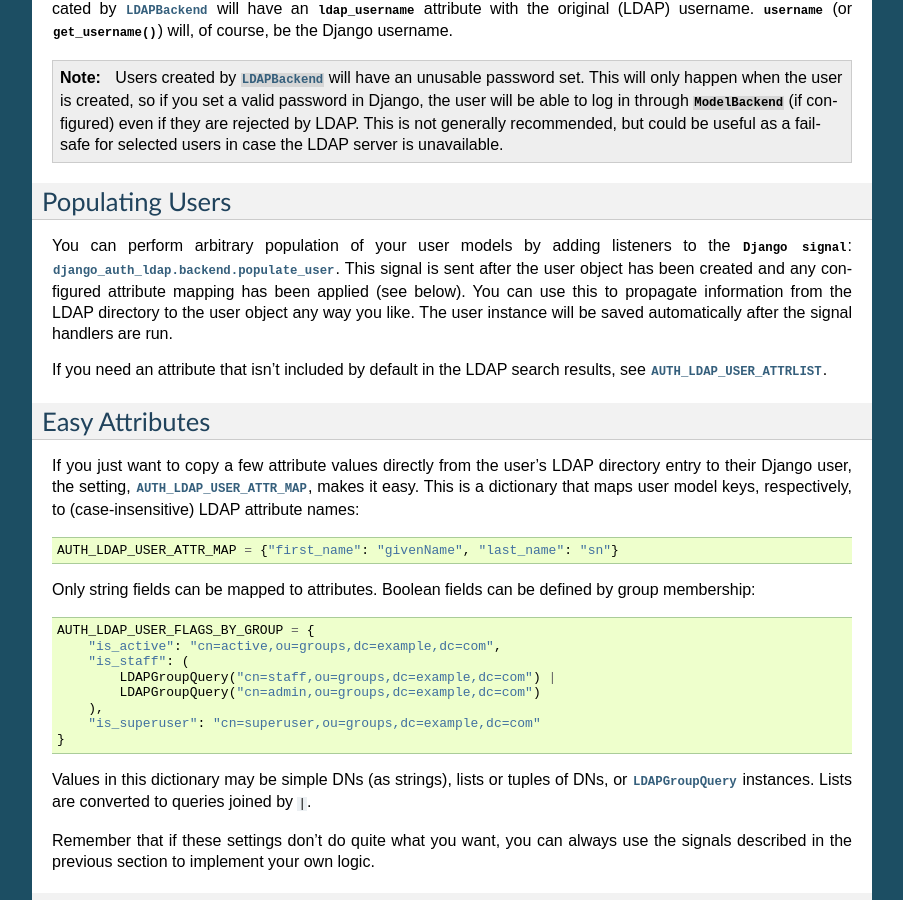
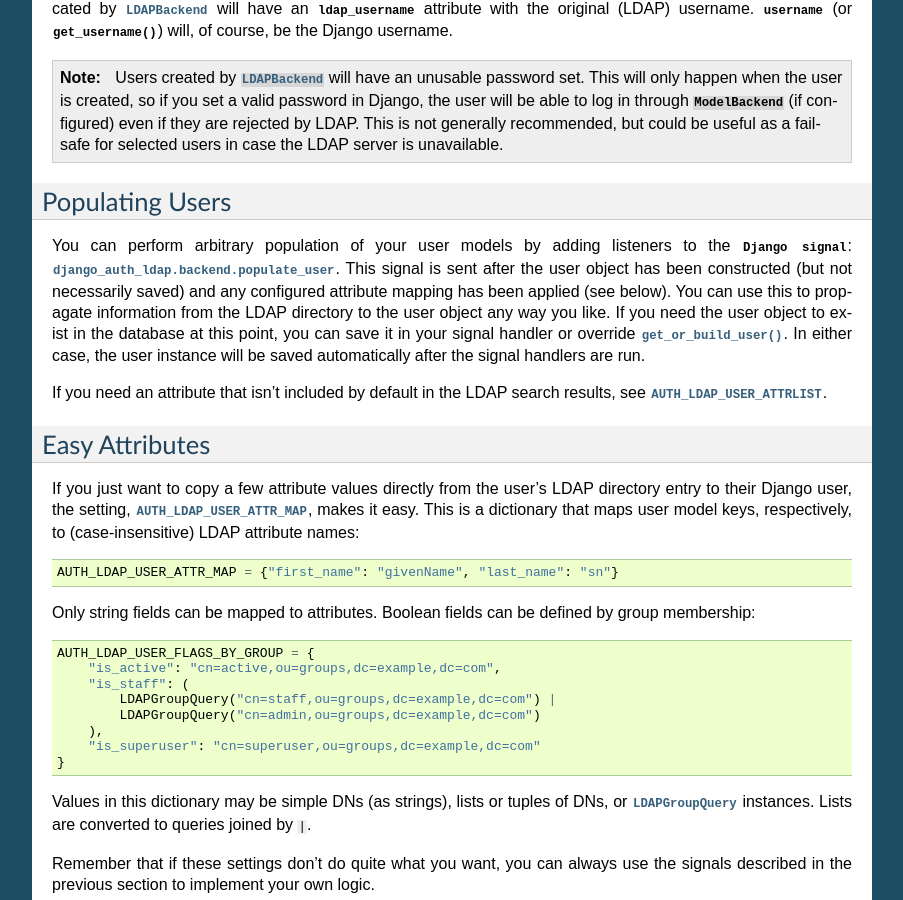
Before and after one commit to django-auth-ldap/django-auth-ldap, a Sphinx documentation site: the page built from docs/source/users.rst, in a window 1280 px wide and 900 px high, scrolled down 391 px. Shown: the whole window, without its empty margins (198-1101 px from the left). Built offline with Sphinx 7.4.7, drawn with Linux system fonts in a browser that asks for light colours.

Commit message:
Fix #92: documentation update.

```diff
--- a/docs/source/users.rst
+++ b/docs/source/users.rst
@@ -50,10 +50,13 @@
 You can perform arbitrary population of your user models by adding listeners to
 the :mod:`Django signal <django:django.dispatch>`:
 :data:`django_auth_ldap.backend.populate_user`. This signal is sent after the
-user object has been created and any configured attribute mapping has been
-applied (see below). You can use this to propagate information from the LDAP
-directory to the user object any way you like. The user instance will be saved
-automatically after the signal handlers are run.
+user object has been constructed (but not necessarily saved) and any configured
+attribute mapping has been applied (see below). You can use this to propagate
+information from the LDAP directory to the user object any way you like. If you
+need the user object to exist in the database at this point, you can save it in
+your signal handler or override
+:meth:`~django_auth_ldap.backend.LDAPBackend.get_or_build_user`. In either case,
+the user instance will be saved automatically after the signal handlers are run.
 
 If you need an attribute that isn't included by default in the LDAP search
 results, see :setting:`AUTH_LDAP_USER_ATTRLIST`.
```
